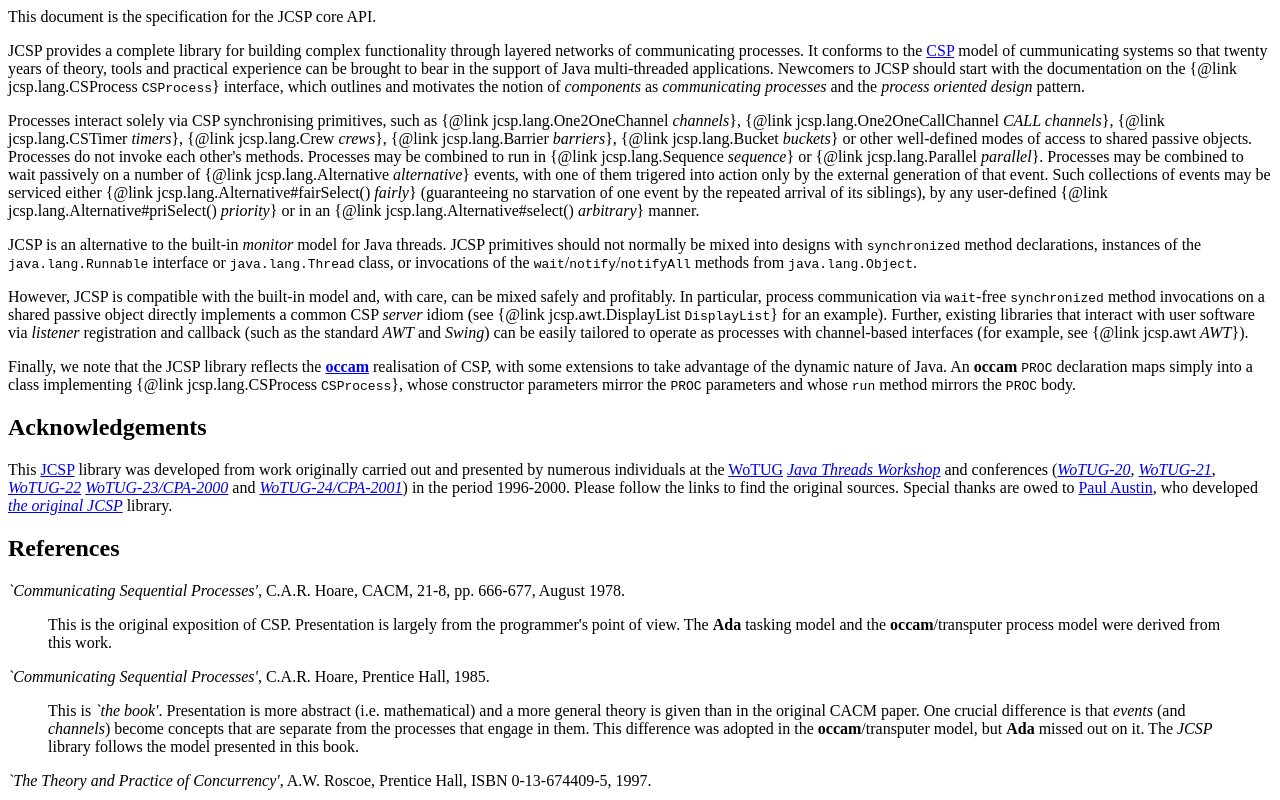
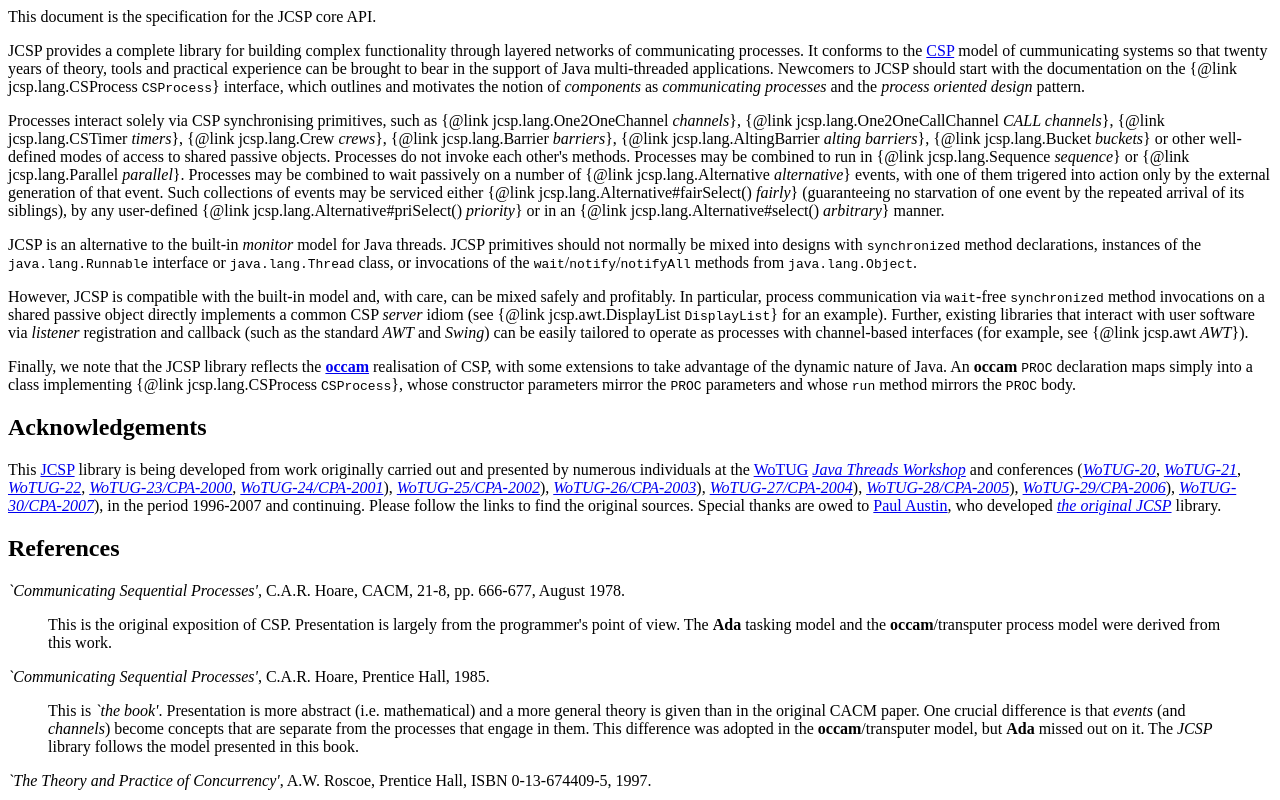
Before and after one commit to codehaus/jcsp, a plain HTML site: page overview.html in a window 1280 px wide. Shown: the top 800 px of the page. Drawn offline with Linux system fonts and the light colour scheme.

Commit message:
Changed to using Peter's more recent overview.html file
git-svn-id: http://projects.cs.kent.ac.uk/projects/jcsp/svn/jcsp/trunk@167 5ee8cc34-b920-0410-bb03-fa7ad842d588

```diff
--- a/overview.html
+++ b/overview.html
@@ -19,6 +19,7 @@ Processes interact solely via CSP synchronising primitives, such as
 {@link jcsp.lang.CSTimer <I>timers</I>},
 {@link jcsp.lang.Crew <I>crews</I>},
 {@link jcsp.lang.Barrier <I>barriers</I>},
+{@link jcsp.lang.AltingBarrier <I>alting barriers</I>},
 {@link jcsp.lang.Bucket <I>buckets</I>}
 or other well-defined modes of access
 to shared passive objects.  Processes do not invoke each other's methods.
@@ -59,17 +60,23 @@ parameters and whose <TT>run</TT> method mirrors the <TT>PROC</TT> body.
 <P>
 <H2>Acknowledgements</H2>
 This <A HREF="http://www.cs.ukc.ac.uk/projects/ofa/jcsp/">JCSP</A>
-library was developed from work originally carried out and
+library is being developed from work originally carried out and
 presented by numerous individuals at
 the <A HREF="http://wotug.ukc.ac.uk/">WoTUG</A>
 <A HREF="http://wotug.ukc.ac.uk/parallel/groups/wotug/java/"><I>Java Threads Workshop</I></A>
 and conferences
 (<A HREF="http://www.rt.el.utwente.nl/wotug20/"><I>WoTUG-20</I></A>,
 <A HREF="http://wotug.ukc.ac.uk/parallel/groups/wotug/wotug21/"><I>WoTUG-21</I></A>,
-<A HREF="http://www.keele.ac.uk/depts/cs/events/wotug22/"><I>WoTUG-22</I></A>
-<A HREF="http://wotug.ukc.ac.uk/cpa2000/"><I>WoTUG-23/CPA-2000</I></A> and
-<A HREF="http://www.cs.bris.ac.uk/Events/CPA2001/"><I>WoTUG-24/CPA-2001</I></A>)
-in the period 1996-2000.
+<A HREF="http://www.keele.ac.uk/depts/cs/events/wotug22/"><I>WoTUG-22</I></A>,
+<A HREF="http://wotug.ukc.ac.uk/cpa2000/"><I>WoTUG-23/CPA-2000</I></A>,
+<A HREF="http://www.cs.bris.ac.uk/Events/CPA2001/"><I>WoTUG-24/CPA-2001</I></A>),
+<A HREF="http://wotug.org/cpa2002/"><I>WoTUG-25/CPA-2002</I></A>),
+<A HREF="http://www.ce.utwente.nl/cpa2003/"><I>WoTUG-26/CPA-2003</I></A>),
+<A HREF="http://wotug.org/cpa2004/"><I>WoTUG-27/CPA-2004</I></A>),
+<A HREF="http://www.wotug.org/cpa2005/"><I>WoTUG-28/CPA-2005</I></A>),
+<A HREF="http://www.wotug.org/cpa2006/"><I>WoTUG-29/CPA-2006</I></A>),
+<A HREF="http://www.cs.surrey.ac.uk/host/cpa2007/"><I>WoTUG-30/CPA-2007</I></A>),
+in the period 1996-2007 and continuing.
 Please follow the links to find the original sources.
 Special thanks are owed to <A HREF="mailto:p_d_austin@hotmail.com">Paul Austin</A>,
 who developed
```
